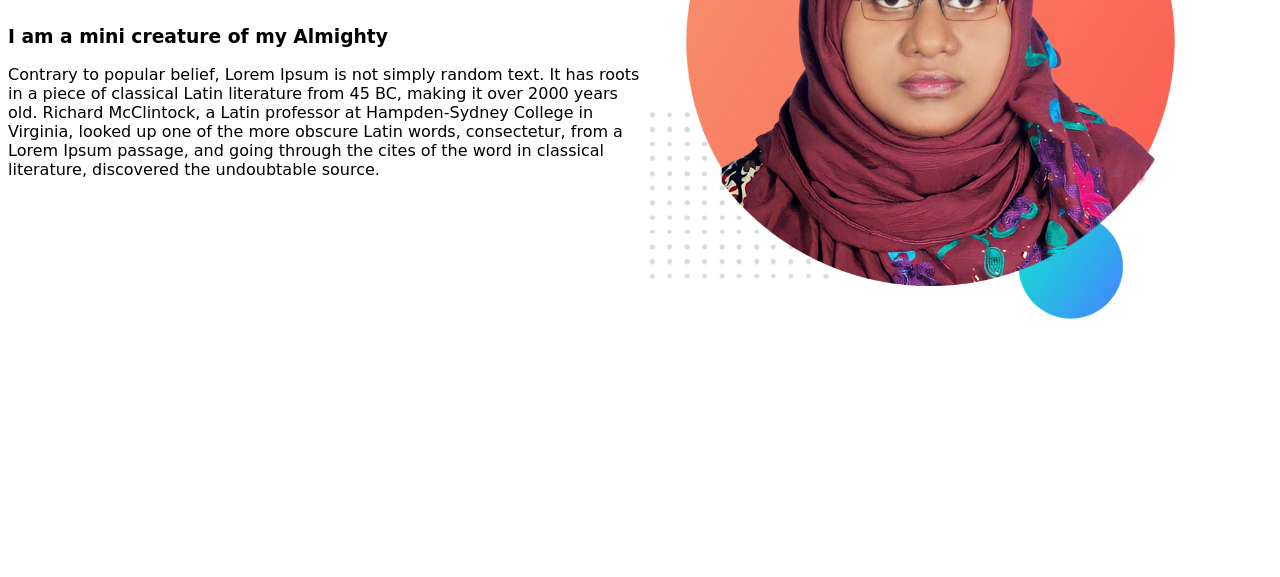
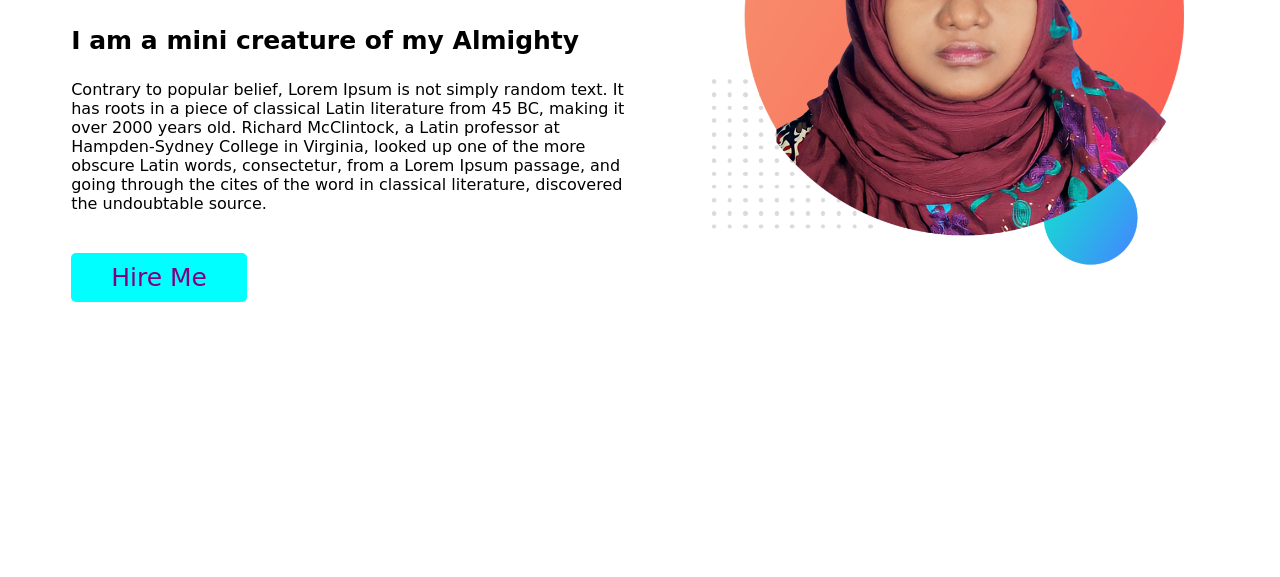
Before and after one commit to AmenaAkter5/my-experiment, a plain HTML site: page index.html in a window 1280 px wide. Shown: the part 223-800 px from the top of the page. Drawn offline with Linux system fonts and the light colour scheme; a web font is replaced by a local one.

Commit message:
link button added

```diff
--- a/index.html
+++ b/index.html
@@ -19,13 +19,12 @@
             <h1><span class="special-color">Amena Akter</span> World</h1>
             <h3>I am a mini creature of my Almighty</h3>
             <p>Contrary to popular belief, Lorem Ipsum is not simply random text. It has roots in a piece of classical
-                Latin
-                literature from 45 BC, making it over 2000 years old. Richard McClintock, a Latin professor at
+                Latin literature from 45 BC, making it over 2000 years old. Richard McClintock, a Latin professor at
                 Hampden-Sydney College in Virginia, looked up one of the more obscure Latin words, consectetur, from a
-                Lorem
-                Ipsum passage, and going through the cites of the word in classical literature, discovered the
-                undoubtable
-                source.</p>
+                Lorem Ipsum passage, and going through the cites of the word in classical literature, discovered the
+                undoubtable source.
+            </p>
+            <a class="link-button" target="_blank" href="https://amenaakter5.github.io/my-experiment/">Hire Me</a>
         </div>
         <div class="half-width">
             <img src="Amena 0.png" alt="">
--- a/style.css
+++ b/style.css
@@ -3,6 +3,12 @@ body{
 }
 h1{
     font-size: 50px;
+}
+h3{
+    font-size: 25px;
+}
+p{
+    margin-bottom: 50px;
 }
 .special-color{
     color: blue;
@@ -12,7 +18,16 @@ section{
 }
 .half-width{
     width: 50%;
+    padding-left: 5%;
 }
 .half-width img{
     width: 90%;
 }
+.link-button{
+    text-decoration: none;
+    background-color: aqua;
+    color: purple;
+    padding: 10px 40px;
+    font-size: 25px;
+    border-radius: 5px;
+}
```
